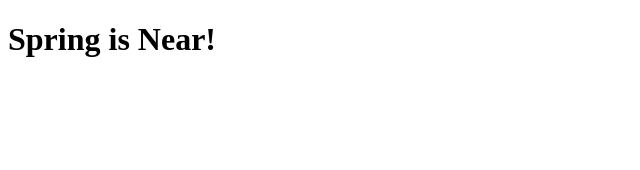
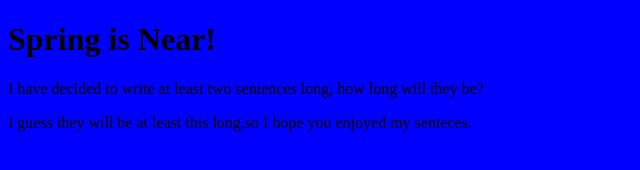
Before and after one commit to Aschente2000/Spring, a plain HTML site: page index.html in a window 1280 px wide. Shown: the whole page, without its empty margins (0-640 px from the left). Drawn offline with Linux system fonts and the light colour scheme.

```diff
--- /dev/null
+++ b/Styles.css
@@ -0,0 +1,3 @@
+body{
+  background-color: blue;
+}
--- a/index.html
+++ b/index.html
@@ -6,10 +6,13 @@
   <meta name="viewport" content="width=device-width, initial-scale=1.0">
   <meta http-equiv="X-UA-Compatible" content="ie=edge">
   <title>Document</title>
+  <link rel="stylesheet" href="Styles.css">
 </head>
 
 <body>
   <h1>Spring is Near!</h1>
+  <p>I have decided to write at least two sentences long, how long will they be?</p>
+  <p>I guess they will be at least this long,so I hope you enjoyed my senteces.</p>
 
 </body>
 
```
